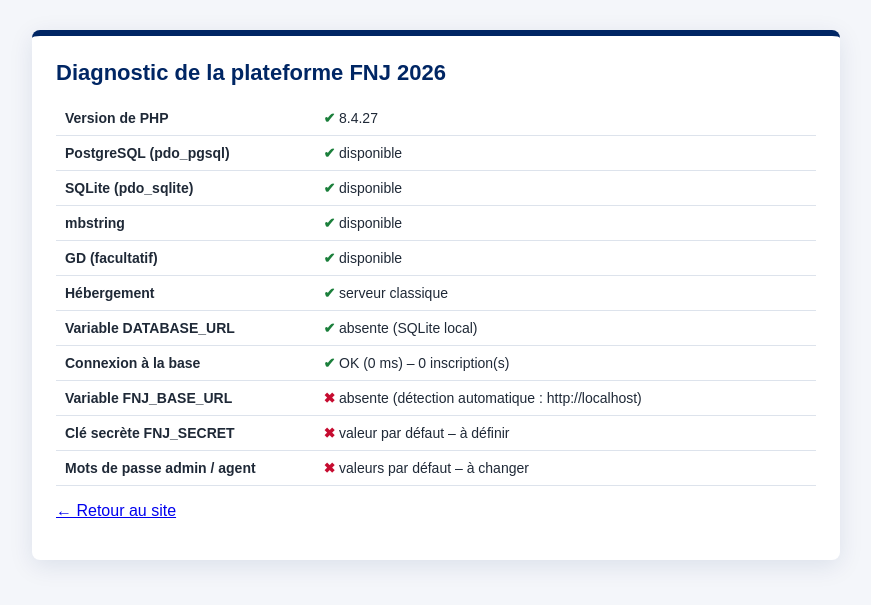
After one commit to Souleymane2022/fnj2026, a PHP site: page /diagnostic.php in a window 1280 px wide. The commit adds this page. Shown: the top 605 px of the page, without its empty margins (204-1075 px from the left). Run offline with PHP 8.4, Linux system fonts and the light colour scheme; some libraries are stand-ins or nearby versions.

Commit message:
Vercel : plus d'erreur 500 sans base de données, page de diagnostic
- Sans DATABASE_URL sur Vercel, SQLite est placé dans /tmp (le dossier du
  projet est en lecture seule) avec un bandeau d'avertissement « mode test ».
- Base inaccessible : page d'erreur explicite et trace dans les journaux au
  lieu d'une erreur 500 vide ; les sessions ne bloquent plus le démarrage.
- Requêtes préparées émulées pour PostgreSQL (compatibles Neon -pooler).
- Nouvelle page /diagnostic.php (PHP, extensions, base, réglages).

Co-Authored-By: Claude Opus 5.5 <noreply@anthropic.com>
Claude-Session: https://claude.ai/code/session_012DASvsruz8vmPzRoo5h9U8

```diff
--- a/api/index.php
+++ b/api/index.php
@@ -16,6 +16,7 @@ $pages = [
     'retrouver.php' => 'retrouver.php',
     'verifier.php'  => 'verifier.php',
     'photo.php'     => 'photo.php',
+    'diagnostic.php' => 'diagnostic.php',
     'admin'         => 'admin/index.php',
     'admin/'        => 'admin/index.php',
     'admin/index.php'   => 'admin/index.php',
--- /dev/null
+++ b/diagnostic.php
@@ -0,0 +1,48 @@
+<?php
+/**
+ * Diagnostic de l'hébergement (Vercel) : environnement PHP et connexion à la
+ * base de données. N'affiche aucun mot de passe ni donnée personnelle.
+ */
+require __DIR__ . '/inc/app.php';
+
+$tests = [];
+$tests[] = ['Version de PHP', PHP_VERSION, version_compare(PHP_VERSION, '8.0', '>=')];
+foreach (['pdo_pgsql' => 'PostgreSQL (pdo_pgsql)', 'pdo_sqlite' => 'SQLite (pdo_sqlite)', 'mbstring' => 'mbstring', 'gd' => 'GD (facultatif)'] as $ext => $nom) {
+    $tests[] = [$nom, extension_loaded($ext) ? 'disponible' : 'absent', extension_loaded($ext) || $ext === 'gd' || $ext === 'pdo_sqlite'];
+}
+$tests[] = ['Hébergement', getenv('VERCEL') ? 'Vercel (' . (getenv('VERCEL_ENV') ?: '?') . ')' : 'serveur classique', true];
+
+$url = db_url();
+if ($url) {
+    $u = parse_url($url);
+    $tests[] = ['Variable DATABASE_URL', 'définie – hôte ' . ($u['host'] ?? '?') . ', base ' . ltrim($u['path'] ?? '', '/'), true];
+} else {
+    $tests[] = ['Variable DATABASE_URL', getenv('VERCEL') ? 'ABSENTE : créez une base Neon (Storage) et reliez-la au projet' : 'absente (SQLite local)', !getenv('VERCEL')];
+}
+try {
+    $debut = microtime(true);
+    $n = (int) db()->query('SELECT COUNT(*) FROM inscriptions')->fetchColumn();
+    $tests[] = ['Connexion à la base', 'OK (' . round((microtime(true) - $debut) * 1000) . ' ms) – ' . $n . ' inscription(s)' . (db_temporaire() ? ' – TEMPORAIRE (/tmp)' : ''), !db_temporaire()];
+} catch (Throwable $ex) {
+    $msg = preg_replace('#(postgres(ql)?://)[^@\s]+@#i', '$1***@', $ex->getMessage());
+    $tests[] = ['Connexion à la base', 'ÉCHEC : ' . $msg, false];
+}
+$tests[] = ['Variable FNJ_BASE_URL', config('base_url') ?: 'absente (détection automatique : ' . base_url() . ')', (bool) config('base_url')];
+$tests[] = ['Clé secrète FNJ_SECRET', getenv('FNJ_SECRET') ? 'définie' : 'valeur par défaut – à définir', (bool) getenv('FNJ_SECRET')];
+$tests[] = ['Mots de passe admin / agent', mot_de_passe_par_defaut() ? 'valeurs par défaut – à changer' : 'personnalisés', !mot_de_passe_par_defaut()];
+
+header('Content-Type: text/html; charset=utf-8');
+header('Cache-Control: no-store');
+?><!DOCTYPE html>
+<html lang="fr"><head><meta charset="utf-8"><meta name="viewport" content="width=device-width, initial-scale=1"><title>Diagnostic FNJ 2026</title></head>
+<body style="font-family:Arial,sans-serif;background:#f4f6fa;margin:0;padding:30px 16px;color:#1f2937">
+<div style="max-width:760px;margin:auto;background:#fff;border-radius:8px;border-top:6px solid #002664;padding:24px;box-shadow:0 6px 24px rgba(0,38,100,.1)">
+<h1 style="color:#002664;margin-top:0;font-size:22px">Diagnostic de la plateforme FNJ 2026</h1>
+<table style="width:100%;border-collapse:collapse;font-size:14px">
+<?php foreach ($tests as [$nom, $val, $ok]): ?>
+<tr><td style="padding:9px;border-bottom:1px solid #dde3ec;width:34%;font-weight:600"><?= e($nom) ?></td>
+<td style="padding:9px;border-bottom:1px solid #dde3ec;word-break:break-word"><span style="color:<?= $ok ? '#1B7F3B' : '#C60C30' ?>;font-weight:700"><?= $ok ? '✔' : '✖' ?></span> <?= e($val) ?></td></tr>
+<?php endforeach; ?>
+</table>
+<p><a href="/">← Retour au site</a></p>
+</div></body></html>
--- a/inc/app.php
+++ b/inc/app.php
@@ -7,6 +7,26 @@
 declare(strict_types=1);
 
 date_default_timezone_set('Africa/Ndjamena');
+
+// Toute erreur non gérée : page explicite + trace dans les journaux (Vercel → Logs)
+set_exception_handler(function (Throwable $ex) {
+    error_log('[FNJ] ' . get_class($ex) . ': ' . $ex->getMessage() . ' @ ' . $ex->getFile() . ':' . $ex->getLine());
+    if (!headers_sent()) {
+        http_response_code(500);
+        header('Content-Type: text/html; charset=utf-8');
+    }
+    $bdd = $ex instanceof PDOException;
+    $titre = $bdd ? 'Base de données inaccessible' : 'Erreur interne';
+    $aide = $bdd
+        ? 'La plateforme n\'arrive pas à se connecter à sa base de données. Vérifiez la variable DATABASE_URL du projet Vercel, puis ouvrez /diagnostic.php.'
+        : 'Une erreur inattendue est survenue. Réessayez dans quelques instants.';
+    echo '<!DOCTYPE html><html lang="fr"><meta charset="utf-8"><meta name="viewport" content="width=device-width,initial-scale=1">'
+        . '<title>' . $titre . '</title><body style="font-family:Arial,sans-serif;background:#f4f6fa;margin:0;padding:40px 16px">'
+        . '<div style="max-width:620px;margin:auto;background:#fff;border-top:6px solid #C60C30;border-radius:8px;padding:28px;box-shadow:0 6px 24px rgba(0,38,100,.1)">'
+        . '<h1 style="color:#002664;margin-top:0">' . $titre . '</h1><p>' . htmlspecialchars($aide) . '</p>'
+        . (getenv('FNJ_DEBUG') ? '<pre style="white-space:pre-wrap;background:#fdecef;padding:12px;border-radius:6px">' . htmlspecialchars(get_class($ex) . ': ' . $ex->getMessage()) . '</pre>' : '')
+        . '<p><a href="/">Retour à l\'accueil</a></p></div></body></html>';
+});
 
 function config(?string $key = null)
 {
@@ -81,6 +101,12 @@ function db_pgsql(): bool
     return db_url() !== '';
 }
 
+/** Sur Vercel sans PostgreSQL : SQLite dans /tmp, effacé à chaque redémarrage. */
+function db_temporaire(): bool
+{
+    return !db_pgsql() && getenv('VERCEL');
+}
+
 function db(): PDO
 {
     static $pdo = null;
@@ -101,10 +127,15 @@ function db(): PDO
         if (preg_match('/^(ep-[a-z0-9-]+?)(-pooler)?\.[^.]+.*neon\.tech$/', $host, $m)) {
             $dsn .= ";options='endpoint=" . $m[1] . "'";
         }
+        // Requêtes préparées émulées : compatibles avec les pools de connexions
+        // (Neon « -pooler », PgBouncer, Supabase).
+        $opts[PDO::ATTR_EMULATE_PREPARES] = true;
+        $opts[PDO::ATTR_TIMEOUT] = 10;
         $pdo = new PDO($dsn, rawurldecode($u['user'] ?? ''), rawurldecode($u['pass'] ?? ''), $opts);
         $id = 'SERIAL PRIMARY KEY';
     } else {
-        $path = config('db_path');
+        // Le dossier du projet est en lecture seule sur Vercel
+        $path = db_temporaire() ? sys_get_temp_dir() . '/fnj2026.sqlite' : config('db_path');
         if (!is_dir(dirname($path))) {
             mkdir(dirname($path), 0775, true);
         }
@@ -205,7 +236,14 @@ function demarrer_session(): void
     if (session_status() !== PHP_SESSION_NONE || PHP_SAPI === 'cli' && !isset($_SERVER['REQUEST_METHOD'])) {
         return;
     }
-    session_set_save_handler(new SessionBdd(), true);
+    try {
+        db();
+        session_set_save_handler(new SessionBdd(), true);
+    } catch (Throwable $ex) {
+        // Base indisponible : sessions fichiers temporaires, la page affichera l'erreur
+        error_log('[FNJ] Session : ' . $ex->getMessage());
+        session_save_path(sys_get_temp_dir());
+    }
     session_name('fnj2026');
     session_set_cookie_params([
         'httponly' => true,
--- a/inc/header.php
+++ b/inc/header.php
@@ -21,6 +21,11 @@ $r = root();
 </head>
 <body>
 
+<?php if (db_temporaire()): ?>
+<div style="background:#C60C30;color:#fff;text-align:center;padding:10px 16px;font-size:14px;font-weight:600">
+  ⚠ Mode test : aucune base de données n'est configurée (variable DATABASE_URL). Les inscriptions seront perdues au prochain redémarrage du serveur.
+</div>
+<?php endif; ?>
 <div class="topbar">
   <div class="container topbar__inner">
     <div class="topbar__contact">
```
Also changed, not shown: README.md.
